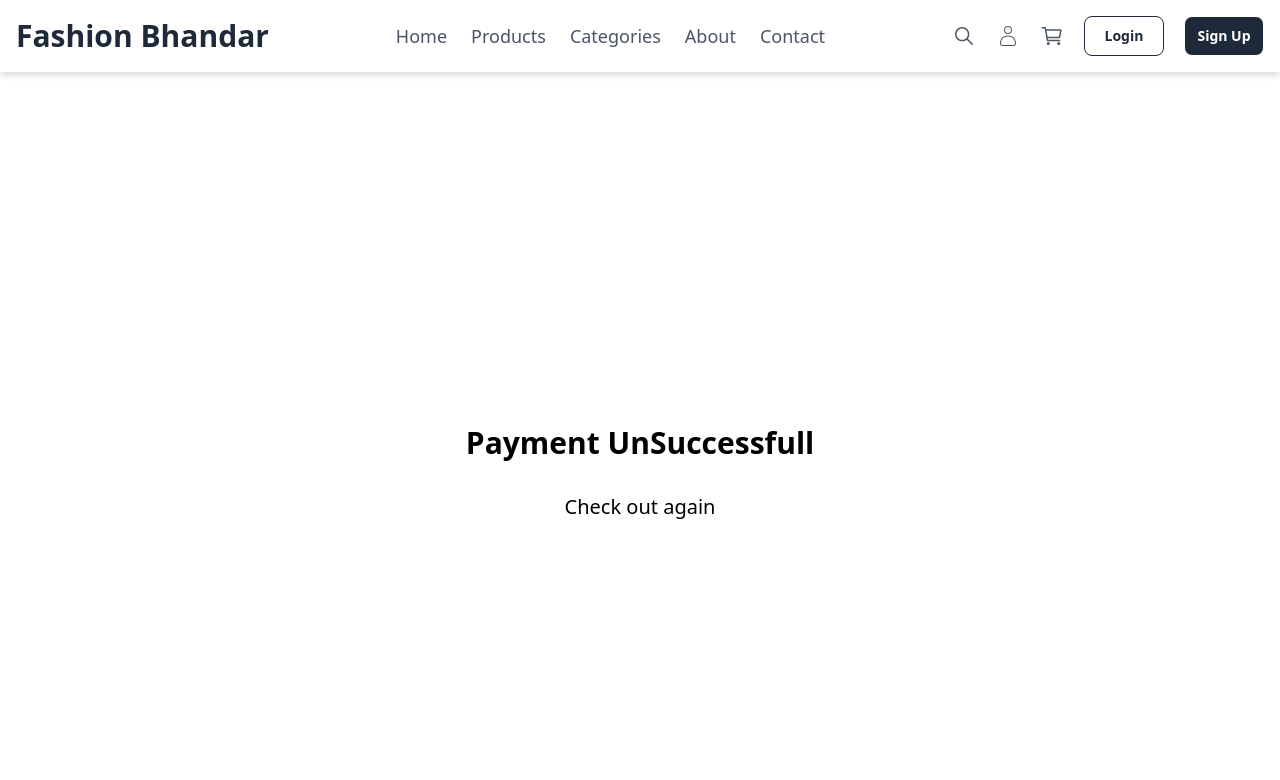
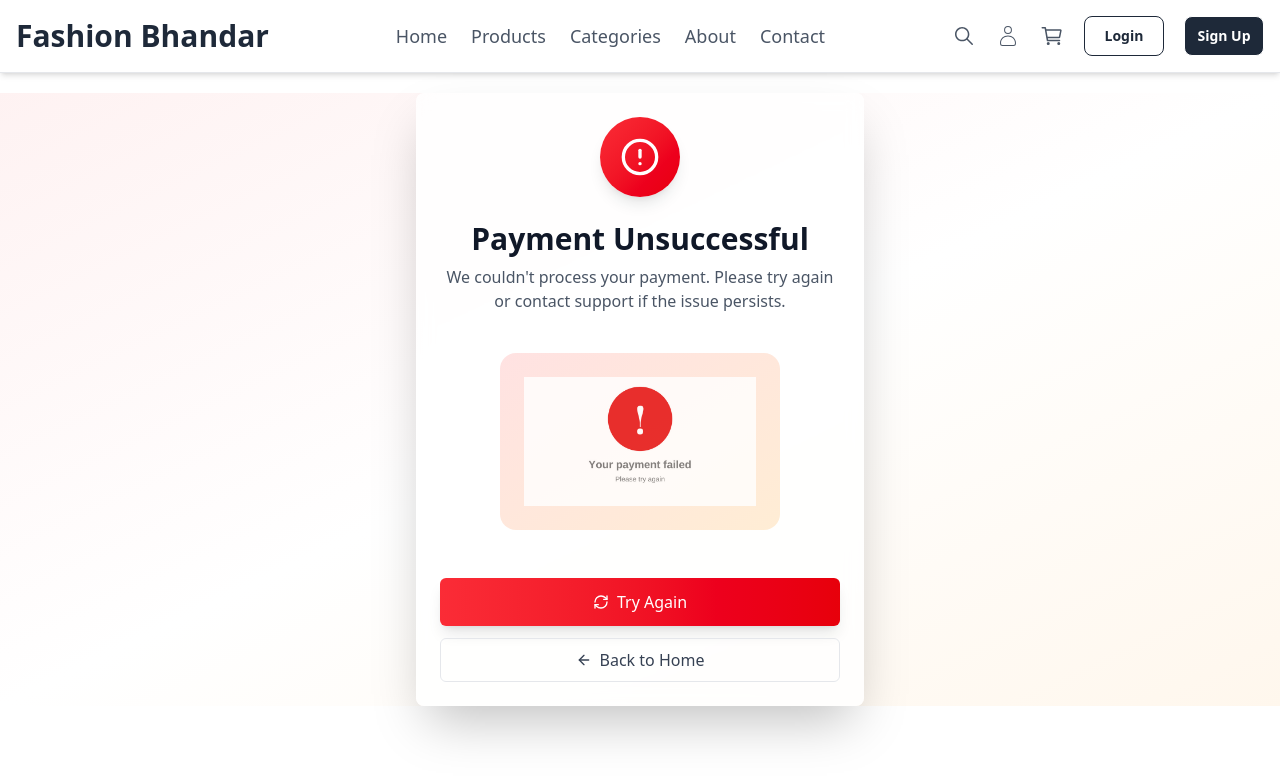
Before and after one commit to crarun9740/E-CommerceWeb, a React (Vite) app: page /failed in a window 1280 px wide. Shown: the top 780 px of the page. Built offline with nearby package versions, Linux system fonts and the light colour scheme.

Commit message:
failed page enhanced

```diff
--- a/src/Components/Failed.jsx
+++ b/src/Components/Failed.jsx
@@ -1,12 +1,56 @@
 import { Link } from "react-router-dom";
+import { AlertCircle, ArrowLeft, RefreshCw } from "lucide-react";
 
-export default function Failed() {
+export default function PaymentFailed() {
   return (
-    <div className="h-screen w-screen flex flex-col gap-[2rem] items-center justify-center">
-      <h1 className="text-3xl font-bold">Payment UnSuccessfull</h1>
-      <Link to={"/checkout"} className="text-xl">
-        Check out again
-      </Link>
+    <div className="mt-5 bg-gradient-to-br from-red-50 via-white to-orange-50 flex items-center justify-center">
+      <div className="w-full max-w-md">
+        <div className="border-0 shadow-2xl bg-white/80 backdrop-blur-sm rounded-lg">
+          <div className="p-6 text-center space-y-6">
+            <div className="mx-auto w-20 h-20 bg-gradient-to-br from-red-500 to-red-600 rounded-full flex items-center justify-center shadow-lg">
+              <AlertCircle className="w-10 h-10 text-white" />
+            </div>
+
+            <div className="space-y-2">
+              <h1 className="text-2xl md:text-3xl font-bold text-gray-900">
+                Payment Unsuccessful
+              </h1>
+              <p className="text-gray-600 text-sm md:text-base">
+                We couldn't process your payment. Please try again or contact
+                support if the issue persists.
+              </p>
+            </div>
+
+            <div className="py-4">
+              <div className="w-full max-w-[280px] mx-auto bg-gradient-to-br from-red-100 to-orange-100 rounded-2xl p-6">
+                <img
+                  src="/assets/payment-failed.png"
+                  alt="Payment Failed Illustration"
+                  className="w-full h-auto object-contain opacity-80"
+                />
+              </div>
+            </div>
+
+            <div className="space-y-3 pt-2">
+              <Link
+                to="/checkout"
+                className="w-full inline-flex items-center justify-center bg-gradient-to-r from-red-500 to-red-600 hover:from-red-600 hover:to-red-700 text-white shadow-lg hover:shadow-xl transition-all duration-200 h-12 text-base font-medium rounded-md px-4 py-2 no-underline"
+              >
+                <RefreshCw className="w-4 h-4 mr-2" />
+                Try Again
+              </Link>
+
+              <Link
+                to="/"
+                className="w-full inline-flex items-center justify-center border border-gray-200 hover:bg-gray-50 h-11 text-gray-700 bg-transparent rounded-md px-4 py-2 transition-colors duration-200 no-underline"
+              >
+                <ArrowLeft className="w-4 h-4 mr-2" />
+                Back to Home
+              </Link>
+            </div>
+          </div>
+        </div>
+      </div>
     </div>
   );
 }
```
Also changed, not shown: public/assets/payment-failed.png (added).
